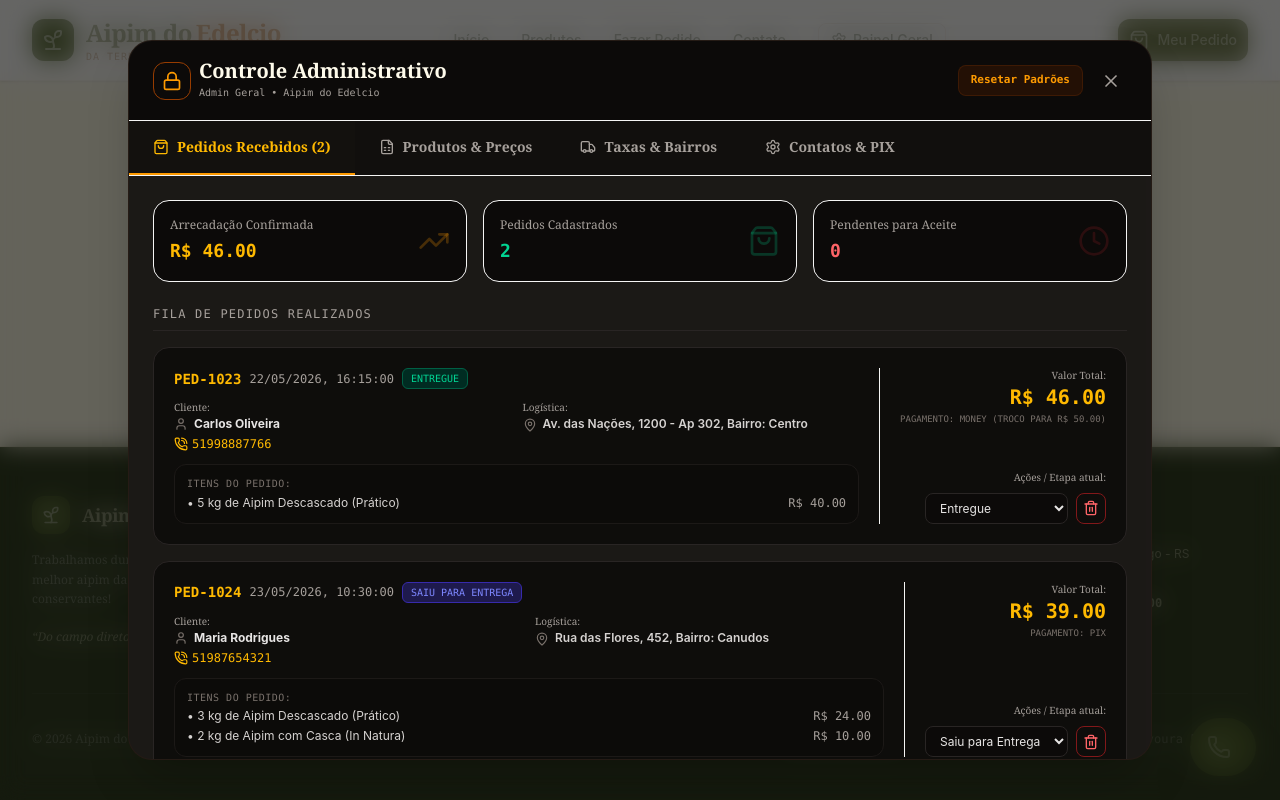
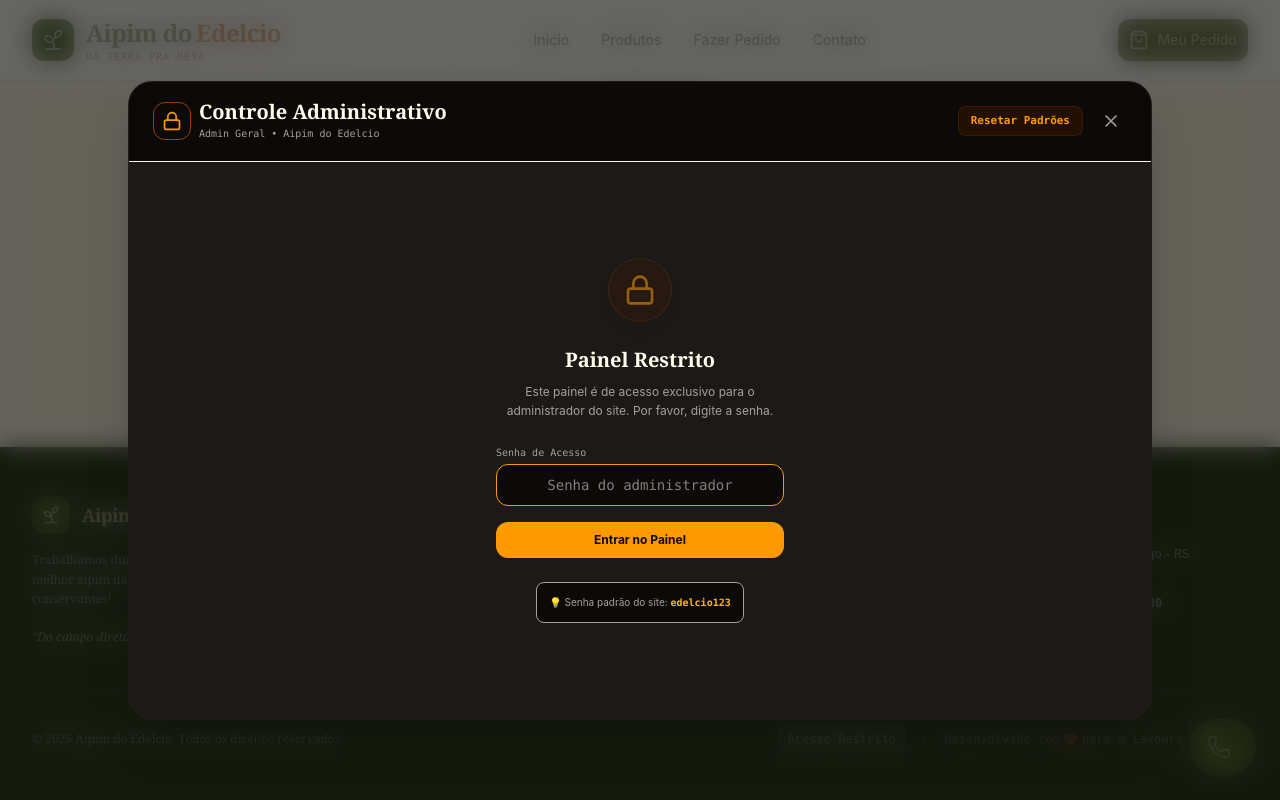
Before and after one commit to Andrecap1974/AipimidoDelcio, a React (Vite) app: page / in a window 1280 px wide. Both pictures are taken after a click on the button "Acesso Restrito". Shown: the part 1992-2792 px from the top of the page. Built offline with nearby package versions, Linux system fonts and the light colour scheme.

Commit message:
fix: improve cart sync, UI updates, and admin auth
- Synchronize cart items with updated product details
- Update product images to better quality links
- Implement admin logout and session persistence
- Clean up navigation menu and headers

```diff
--- a/src/App.tsx
+++ b/src/App.tsx
@@ -169,6 +169,19 @@ export default function App() {
   const handleUpdateProducts = (updatedProds: Product[]) => {
     setProducts(updatedProds);
     localStorage.setItem('edelcio_products', JSON.stringify(updatedProds));
+
+    // Also synchronize the products inside the cart to prevent stale product details or prices!
+    setCart((prevCart) => {
+      const updatedCart = prevCart.map((item) => {
+        const matches = updatedProds.find((p) => p.id === item.product.id);
+        if (matches) {
+          return { ...item, product: matches };
+        }
+        return item;
+      });
+      localStorage.setItem('edelcio_cart', JSON.stringify(updatedCart));
+      return updatedCart;
+    });
   };
 
   const handleUpdateSettings = (updatedSett: AppSettings) => {
@@ -209,14 +222,14 @@ export default function App() {
           ...prod,
           image: type === 'relative'
             ? './images/aipim_com_casca_1779549507427.png'
-            : 'https://upload.wikimedia.org/wikipedia/commons/8/82/Cassava_roots.jpg'
+            : 'https://images.unsplash.com/photo-1590005354167-6da97870c913?auto=format&fit=crop&w=600&q=80'
         };
       } else if (prod.id === 'aipim-descascado') {
         return {
           ...prod,
           image: type === 'relative'
             ? './images/aipim_descascado_1779549524886.png'
-            : 'https://upload.wikimedia.org/wikipedia/commons/f/ff/Cassave_wortels.jpg'
+            : 'https://images.unsplash.com/photo-1563865436874-9aef32095ffd?auto=format&fit=crop&w=600&q=80'
         };
       }
       return prod;
--- a/src/components/AdminPanel.tsx
+++ b/src/components/AdminPanel.tsx
@@ -75,6 +75,13 @@ export default function AdminPanel({
   useEffect(() => {
     setLocalSettings(settings);
   }, [settings]);
+
+  // Admin authentication state
+  const [isAuthenticated, setIsAuthenticated] = useState<boolean>(() => {
+    return sessionStorage.getItem('edelcio_admin_auth') === 'true';
+  });
+  const [passwordInput, setPasswordInput] = useState<string>('');
+  const [passwordError, setPasswordError] = useState<string>('');
 
   // Reusable custom toast state
   const [toast, setToast] = useState<{ message: string; type: 'success' | 'err' } | null>(null);
@@ -266,6 +273,20 @@ export default function AdminPanel({
               </div>
 
               <div className="flex items-center gap-3">
+                {isAuthenticated && (
+                  <button
+                    type="button"
+                    onClick={() => {
+                      setIsAuthenticated(false);
+                      sessionStorage.removeItem('edelcio_admin_auth');
+                      showToast('Sessão encerrada!');
+                    }}
+                    className="px-3 py-1.5 text-[11px] font-mono font-bold bg-red-955 hover:bg-red-900/60 border border-red-900/40 text-red-500 rounded-lg cursor-pointer transition-all"
+                    title="Sair do painel administrativo"
+                  >
+                    Sair
+                  </button>
+                )}
                 <button
                   onClick={() => {
                     setConfirmDialog({
@@ -292,8 +313,64 @@ export default function AdminPanel({
               </div>
             </div>
 
-            {/* Admin Tabs Bar */}
-            <div className="flex bg-stone-950/65 border-b border-stone-850 overflow-x-auto select-none shrink-0 scrollbar-none">
+            {!isAuthenticated ? (
+              <div className="flex-1 flex flex-col items-center justify-center p-8 sm:p-12 text-center max-w-sm mx-auto my-12 space-y-6">
+                <div className="w-16 h-16 bg-amber-950/40 border border-amber-500/20 text-amber-500 rounded-full flex items-center justify-center shadow-lg animate-pulse">
+                  <Lock className="w-8 h-8" />
+                </div>
+                <div>
+                  <h3 className="text-xl font-serif font-black text-amber-50">Painel Restrito</h3>
+                  <p className="text-stone-400 text-xs mt-2 leading-relaxed font-sans">
+                    Este painel é de acesso exclusivo para o administrador do site. Por favor, digite a senha.
+                  </p>
+                </div>
+                <form
+                  onSubmit={(e) => {
+                    e.preventDefault();
+                    if (passwordInput === 'edelcio123' || passwordInput === 'admin') {
+                      setIsAuthenticated(true);
+                      sessionStorage.setItem('edelcio_admin_auth', 'true');
+                      setPasswordError('');
+                      setPasswordInput('');
+                      showToast('Sessão iniciada com sucesso!');
+                    } else {
+                      setPasswordError('Senha incorreta. Tente novamente!');
+                    }
+                  }}
+                  className="w-full space-y-4"
+                >
+                  <div className="text-left">
+                    <label className="text-[10px] text-stone-400 font-mono block mb-1">Senha de Acesso</label>
+                    <input
+                      type="password"
+                      value={passwordInput}
+                      onChange={(e) => {
+                        setPasswordInput(e.target.value);
+                        if (passwordError) setPasswordError('');
+                      }}
+                      placeholder="Senha do administrador"
+                      className="w-full bg-stone-950 border border-stone-850 rounded-xl px-4 py-2.5 text-stone-100 outline-none focus:border-amber-500 font-mono text-center text-sm"
+                      autoFocus
+                    />
+                    {passwordError && (
+                      <p className="text-red-500 text-[10px] text-center mt-1.5 font-bold font-sans">{passwordError}</p>
+                    )}
+                  </div>
+                  <button
+                    type="submit"
+                    className="w-full py-2.5 bg-amber-500 hover:bg-amber-400 text-stone-950 font-bold font-sans text-xs rounded-xl cursor-pointer transition-colors"
+                  >
+                    Entrar no Painel
+                  </button>
+                </form>
+                <div className="p-3 bg-stone-950 text-[10px] text-stone-400 border border-stone-850 rounded-lg">
+                  💡 Senha padrão do site: <strong className="text-amber-400 font-mono">edelcio123</strong>
+                </div>
+              </div>
+            ) : (
+              <>
+                {/* Admin Tabs Bar */}
+                <div className="flex bg-stone-950/65 border-b border-stone-850 overflow-x-auto select-none shrink-0 scrollbar-none">
               <button
                 onClick={() => setActiveTab('pedidos')}
                 className={`flex items-center gap-2 px-6 py-4 border-b-2 font-serif text-sm font-bold cursor-pointer whitespace-nowrap transition-all ${
@@ -659,7 +736,7 @@ export default function AdminPanel({
                               {p.description}
                             </p>
                             <div className="flex gap-4 items-center mt-1 text-[11px] font-mono text-stone-400">
-                              <span>Sabor: <strong className="text-amber-400">R$ {p.pricePerKg.toFixed(2)}/kg</strong></span>
+                              <span>Valor: <strong className="text-amber-400">R$ {p.pricePerKg.toFixed(2)}/kg</strong></span>
                               <span>Estoque: <strong className="text-emerald-400">{p.availableWeight} kg</strong></span>
                             </div>
                           </div>
@@ -706,9 +783,14 @@ export default function AdminPanel({
                         <div className="flex gap-3 items-center pt-1">
                           <button
                             type="button"
-                            onClick={() => onUpdateSettings({ ...settings, deliveryEnabled: true })}
+                            onClick={() => {
+                              const updated = { ...localSettings, deliveryEnabled: true };
+                              setLocalSettings(updated);
+                              onUpdateSettings(updated);
+                              showToast('Serviço de entrega habilitado!');
+                            }}
                             className={`px-4 py-2.5 rounded-xl font-bold font-serif transition-all cursor-pointer border ${
-                              settings.deliveryEnabled
+                              localSettings.deliveryEnabled
                                 ? 'bg-emerald-950/50 border-emerald-500 text-emerald-400 shadow-md'
                                 : 'bg-stone-900 border-stone-850 text-stone-400'
                             }`}
@@ -718,9 +800,14 @@ export default function AdminPanel({
 
                           <button
                             type="button"
-                            onClick={() => onUpdateSettings({ ...settings, deliveryEnabled: false })}
+                            onClick={() => {
+                              const updated = { ...localSettings, deliveryEnabled: false };
+                              setLocalSettings(updated);
+                              onUpdateSettings(updated);
+                              showToast('Serviço de entrega desabilitado!');
+                            }}
                             className={`px-4 py-2.5 rounded-xl font-bold font-serif transition-all cursor-pointer border ${
-                              !settings.deliveryEnabled
+                              !localSettings.deliveryEnabled
                                 ? 'bg-red-950/50 border-red-500 text-red-400 shadow-md'
                                 : 'bg-stone-900 border-stone-850 text-stone-400'
                             }`}
@@ -741,8 +828,13 @@ export default function AdminPanel({
                           <input
                             type="number"
                             step="0.01"
-                            value={settings.minOrderValue}
-                            onChange={(e) => onUpdateSettings({ ...settings, minOrderValue: parseFloat(e.target.value) || 0 })}
+                            value={localSettings.minOrderValue}
+                            onChange={(e) => {
+                              const val = parseFloat(e.target.value) || 0;
+                              const updated = { ...localSettings, minOrderValue: val };
+                              setLocalSettings(updated);
+                              onUpdateSettings(updated);
+                            }}
                             className="bg-stone-900 border border-stone-850 rounded-lg px-3 py-2.5 text-stone-100 outline-none focus:border-amber-500 font-mono text-sm max-w-[120px]"
                           />
                         </div>
@@ -948,6 +1040,8 @@ export default function AdminPanel({
               )}
 
              </div>
+              </>
+            )}
 
             {/* Custom Toast Notification inside AdminPanel */}
             <AnimatePresence>
--- a/src/components/Header.tsx
+++ b/src/components/Header.tsx
@@ -47,7 +47,7 @@ export default function Header({
               onClick={() => handleMenuClick('home')}
               className="hover:text-earth transition-colors text-ink/80 cursor-pointer"
             >
-              Início
+              Inicio
             </button>
             <button
               onClick={() => handleMenuClick('produtos')}
@@ -66,14 +66,6 @@ export default function Header({
               className="hover:text-earth transition-colors text-ink/80 cursor-pointer"
             >
               Contato
-            </button>
-
-            <button
-              onClick={onAdminClick}
-              className="flex items-center gap-1.5 px-3 py-1.5 rounded-lg border border-clay/20 hover:border-earth/30 text-ink/80 hover:text-earth hover:bg-cream/40 transition-all cursor-pointer font-sans"
-            >
-              <Settings className="w-4 h-4" />
-              <span>Painel Geral</span>
             </button>
           </nav>
 
@@ -121,7 +113,7 @@ export default function Header({
                 onClick={() => handleMenuClick('home')}
                 className="py-2.5 px-3 rounded-lg hover:bg-cream/40 hover:text-earth text-left transition-colors cursor-pointer"
               >
-                Início
+                Inicio
               </button>
               <button
                 onClick={() => handleMenuClick('produtos')}
@@ -141,19 +133,6 @@ export default function Header({
               >
                 Contato
               </button>
-
-              <div className="pt-2 border-t border-clay/10">
-                <button
-                  onClick={() => {
-                    onAdminClick();
-                    setIsOpen(false);
-                  }}
-                  className="w-full flex items-center gap-2 py-2.5 px-3 rounded-lg bg-cream/40 hover:bg-cream border border-clay/10 hover:border-earth/30 text-left text-ink hover:text-earth transition-all font-sans cursor-pointer"
-                >
-                  <Settings className="w-4 h-4 text-earth" />
-                  <span>Painel de Administração</span>
-                </button>
-              </div>
             </div>
           </motion.div>
         )}
--- a/src/components/ProductList.tsx
+++ b/src/components/ProductList.tsx
@@ -1,4 +1,4 @@
-import { useState } from 'react';
+import { useState, useEffect } from 'react';
 import { motion } from 'motion/react';
 import { ShoppingBag, ChevronRight, Plus, Minus, Wheat, Check } from 'lucide-react';
 import { Product } from '../types';
@@ -15,6 +15,13 @@ export default function ProductList({ products, onAddToCart, onForceImages }: Pr
   const [addedItems, setAddedItems] = useState<Record<string, boolean>>({});
   const [imageErrors, setImageErrors] = useState<Record<string, boolean>>({});
   const [isUsingOnlineImages, setIsUsingOnlineImages] = useState(false);
+
+  // Synchronize button highlight and clear errors on product list updates
+  useEffect(() => {
+    const hasOnline = products.some(p => p.image && p.image.startsWith('http'));
+    setIsUsingOnlineImages(hasOnline);
+    setImageErrors({});
+  }, [products]);
 
   const handleQtyChange = (productId: string, delta: number) => {
     const current = Number(quantities[productId]) || 1;
```
